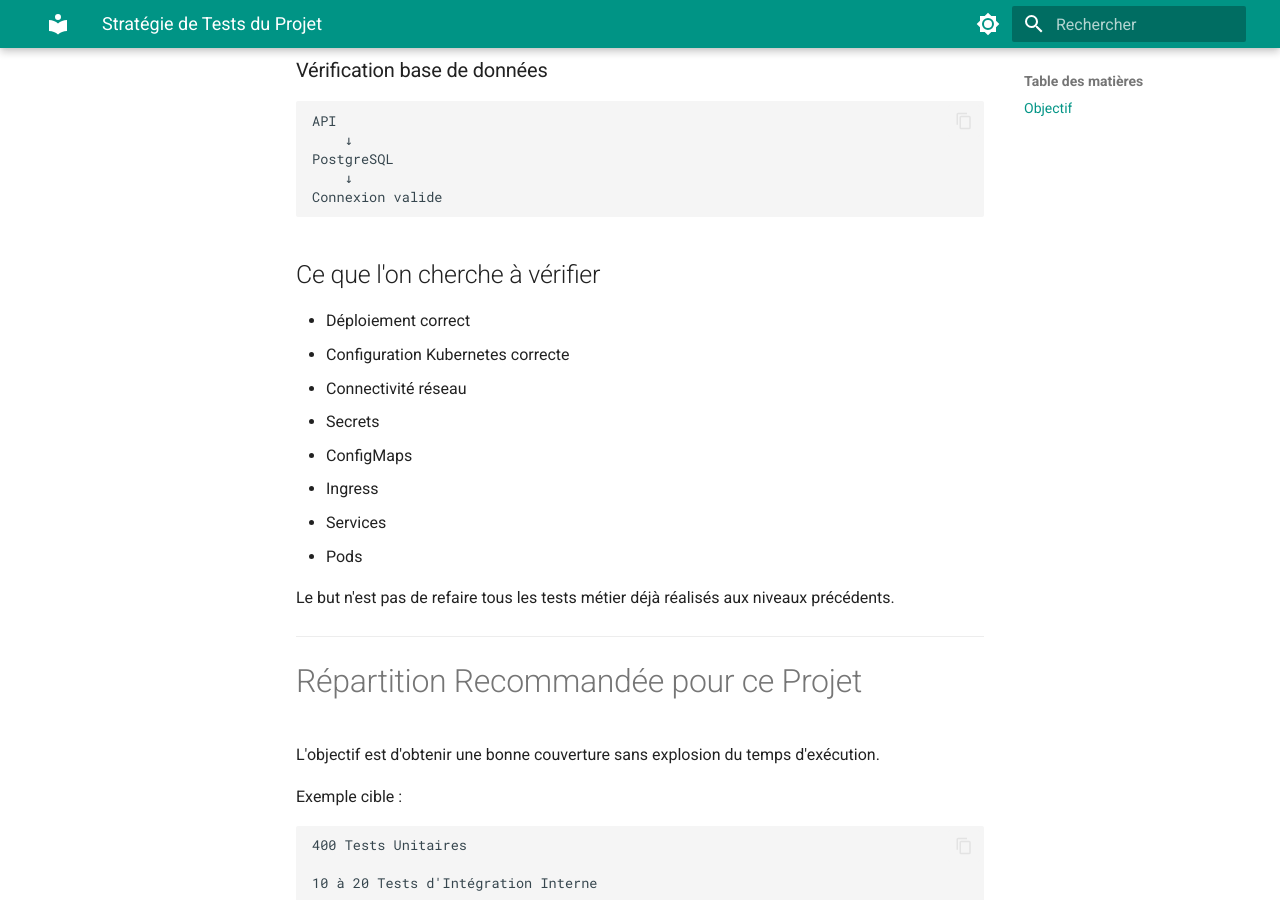
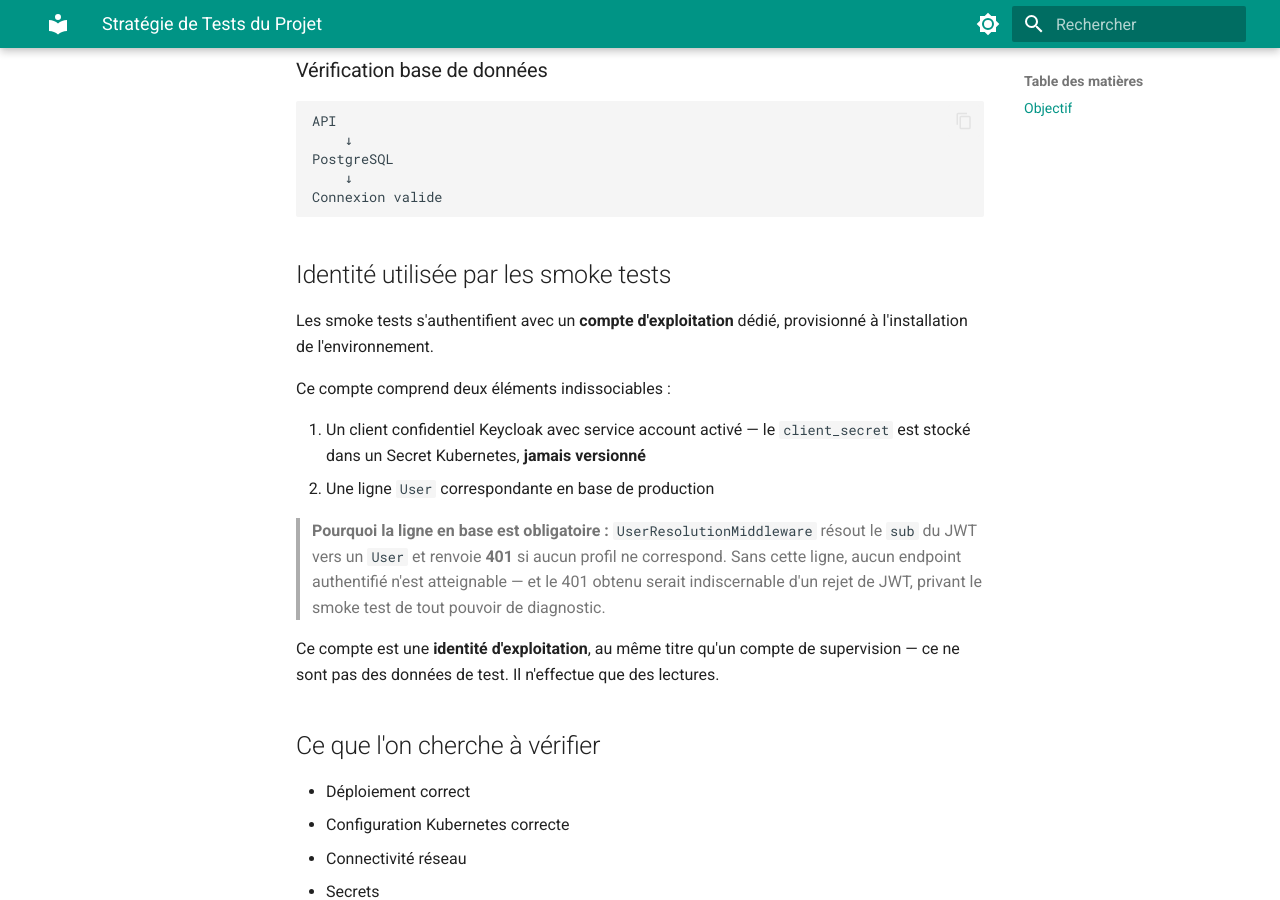
Before and after one commit to MGNetworking/docs-nutrition, an MkDocs documentation site: the page built from pages/backend/design/design-tests.md, in a window 1280 px wide and 900 px high, scrolled down 6676 px. Built offline with MkDocs 1.6.1 and Material for MkDocs 9.7.7, drawn with Linux system fonts in a browser that asks for light colours.

Commit message:
docs(tests): documenter l'identité d'exploitation des smoke tests
Compte d'exploitation dédié (client Keycloak service account + ligne User en base) requis car UserResolutionMiddleware renvoie 401 sans profil correspondant. Lié à NTR-125.

````diff
--- a/pages/backend/design/design-tests.md
+++ b/pages/backend/design/design-tests.md
@@ -296,6 +296,19 @@ PostgreSQL
 Connexion valide
 ```
 
+## Identité utilisée par les smoke tests
+
+Les smoke tests s'authentifient avec un **compte d'exploitation** dédié, provisionné à l'installation de l'environnement.
+
+Ce compte comprend deux éléments indissociables :
+
+1. Un client confidentiel Keycloak avec service account activé — le `client_secret` est stocké dans un Secret Kubernetes, **jamais versionné**
+2. Une ligne `User` correspondante en base de production
+
+> **Pourquoi la ligne en base est obligatoire :** `UserResolutionMiddleware` résout le `sub` du JWT vers un `User` et renvoie **401** si aucun profil ne correspond. Sans cette ligne, aucun endpoint authentifié n'est atteignable — et le 401 obtenu serait indiscernable d'un rejet de JWT, privant le smoke test de tout pouvoir de diagnostic.
+
+Ce compte est une **identité d'exploitation**, au même titre qu'un compte de supervision — ce ne sont pas des données de test. Il n'effectue que des lectures.
+
 ## Ce que l'on cherche à vérifier
 
 * Déploiement correct
````
